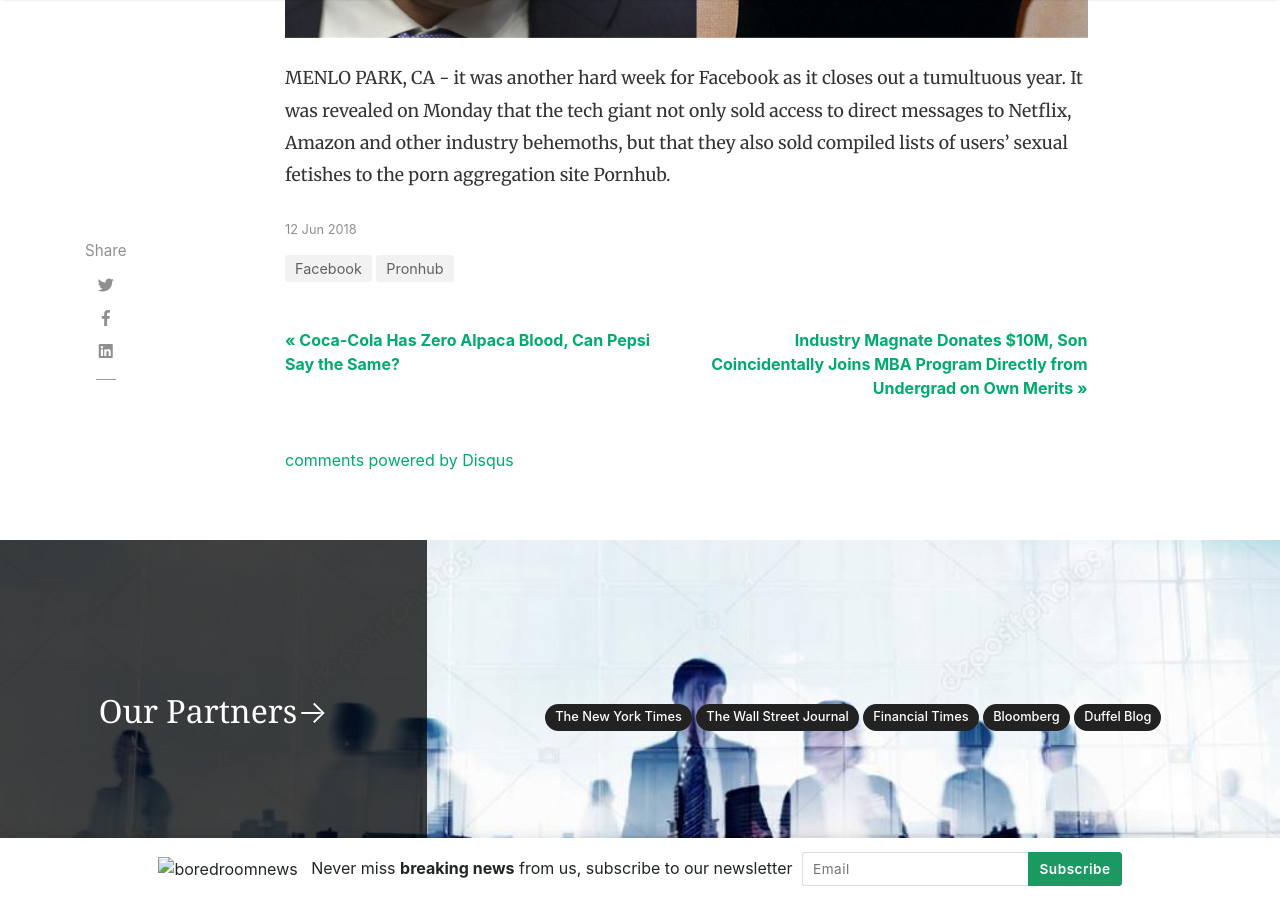
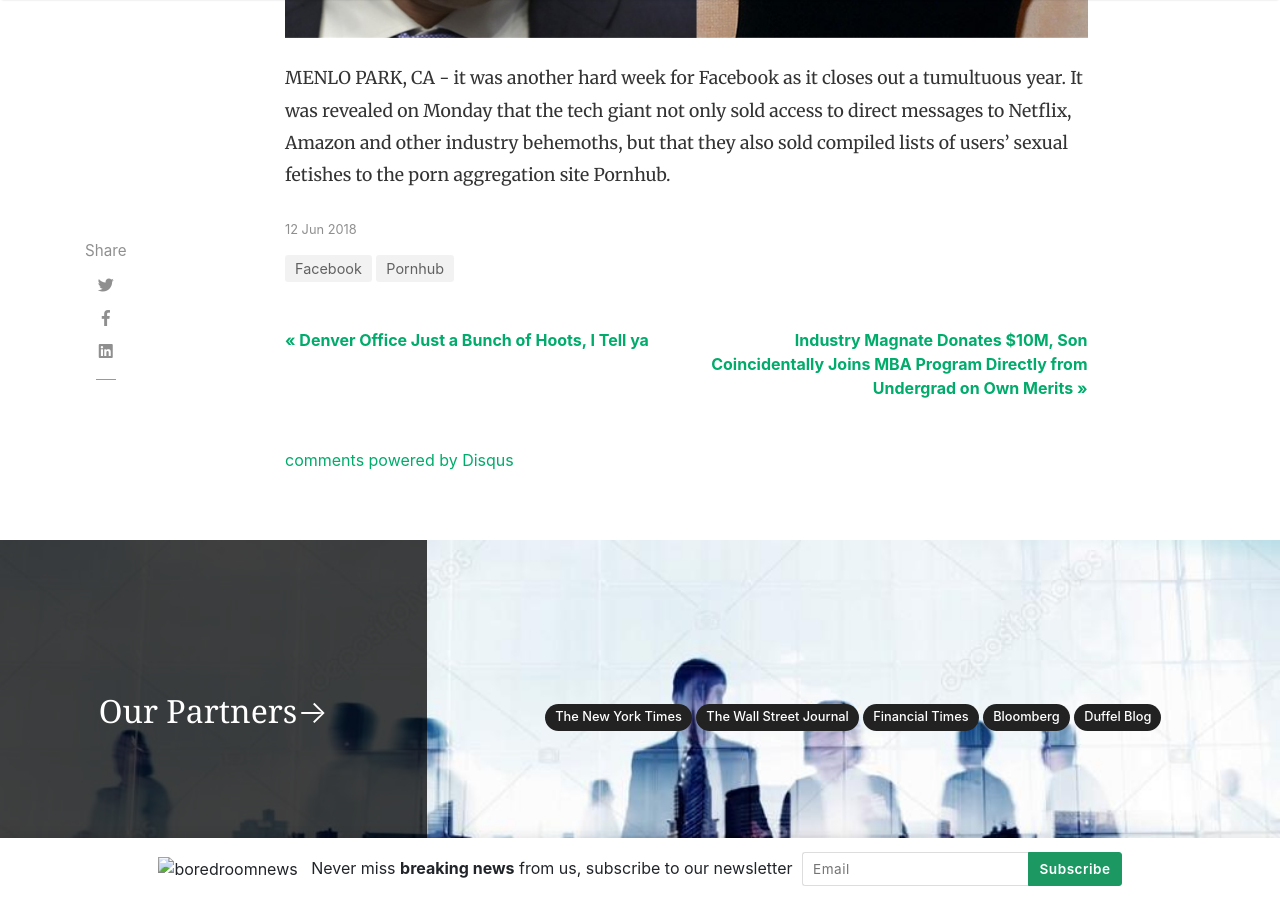
Before and after one commit to etschmidt/boredroomnews, a Jekyll site: the page built from _posts/2018-06-12-facebook-pornhub.md, in a window 1280 px wide and 900 px high, scrolled down 861 px. Built offline with Jekyll 4.4.1, drawn with Linux system fonts in a browser that asks for light colours; nearby versions of some CDN libraries; comment, search, counter and statistics services are not loaded.

Commit message:
minor updates

```diff
--- /dev/null
+++ b/_posts/2018-06-12-denver-office.md
@@ -0,0 +1,9 @@
+---
+layout: post
+title:  "Denver Office Just a Bunch of Hoots, I Tell ya"
+author: milton
+categories: [ Denver, West Forrest Office Supplies ]
+image: assets/images/.jpg
+featured: false
+hidden: true
+---
--- a/_posts/2018-06-12-facebook-pornhub.md
+++ b/_posts/2018-06-12-facebook-pornhub.md
@@ -2,8 +2,8 @@
 layout: post
 title:  "Facebook Sold Direct Messages, Sexual Fetishes to Pornhub"
 author: milton
-categories: [ Facebook, Pronhub ]
-image: assets/images/facebook-pornhub.jpg
+categories: [ Facebook, Pornhub ]
+image: assets/images/facebook-Pornhub.jpg
 featured: false
 hidden: false
 ---
```
Also changed, not shown: _posts/2018-06-12-Altria-juul.md (+1 -1 lines), _posts/2018-06-12-ibm-redhat.md (added, +9 -0 lines), _posts/2018-06-12-intern-sacrifice.md (added, +9 -0 lines), _posts/2018-06-12-uber-ipo.md (added, +9 -0 lines), _posts/2018-12-15-reservist-coworker-deploys.md (+3 -2 lines), assets/images/abraham.jpg (added), assets/images/vape-girl.jpg (added).
